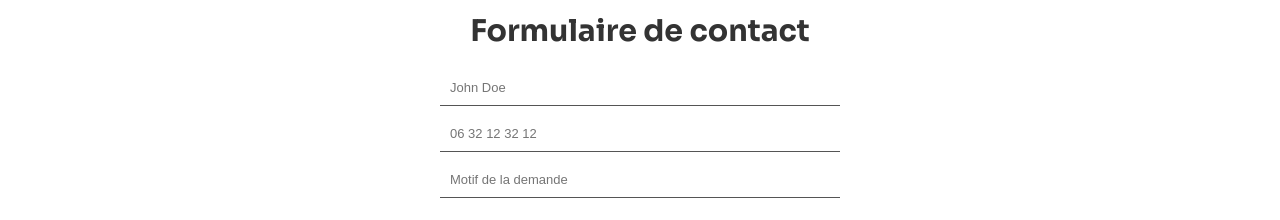
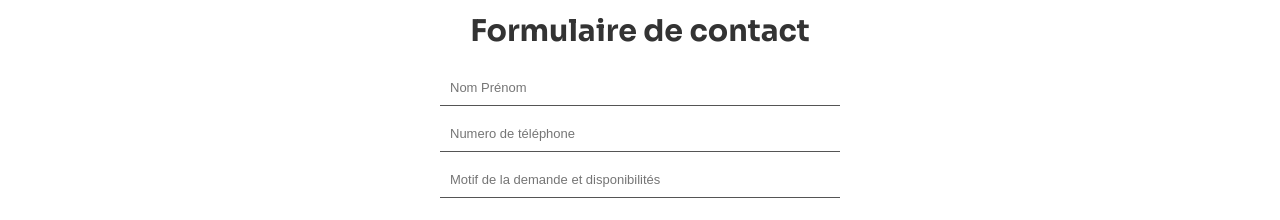
Before and after one commit to lenoira/laura-diet, a plain HTML site: page index.html in a window 1280 px wide. Shown: the part 1989-2209 px from the top of the page. Drawn offline with Linux system fonts and the light colour scheme.

Commit message:
modif form

```diff
--- a/index.html
+++ b/index.html
@@ -111,9 +111,9 @@
     <section id="contact" class="contact">
         <h2 class="title">Formulaire de contact</h2>
         <form class="contact-form" name="contact-form" netlify>
-            <input type="text" name="name" placeholder="John Doe"/>
-            <input type="text" name="phone-number" placeholder="06 32 12 32 12" />
-            <input type="text" name="text" placeholder="Motif de la demande" />
+            <input type="text" name="name" placeholder="Nom Prénom"/>
+            <input type="text" name="phone-number" placeholder="Numero de téléphone" />
+            <input type="text" name="text" placeholder="Motif de la demande et disponibilités" />
             <button type="submit"><i class="fas fa-paper-plane postfix"></i></button>
         </form>
     </section>
```
